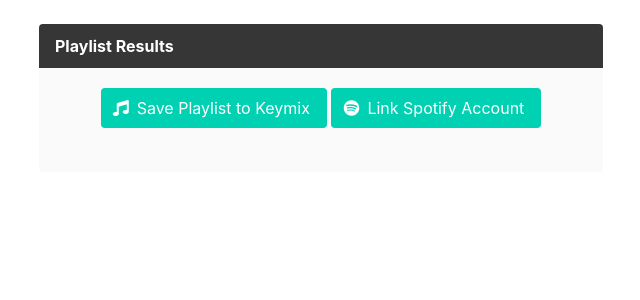
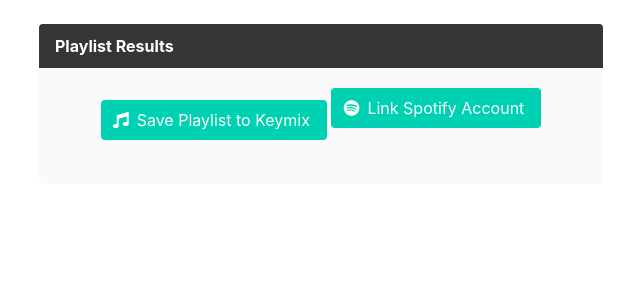
Before and after one commit to michael-schienbein-fhr/keymix, a Flask app: template keymix/templates/results.html in a window 1280 px wide. Shown: the part 56-356 px from the top of the page, without its empty margins (319-959 px from the left). Run offline with Flask 2, Linux system fonts and the light colour scheme; the template is opened without the code that fills it, so the values that code supplies are empty.

Commit message:
minor changes

```diff
--- a/keymix/templates/results.html
+++ b/keymix/templates/results.html
@@ -10,14 +10,14 @@
 					</div>
 					<div class="message-body">
 						<div class="mb-5">
-						<a class="button is-primary" href="/save" method="POST">
+							<a class="button is-primary mt-3" href="/save" method="POST">
 								<span class="icon">
 									<i class="fas fa-music"></i>
 								</span>
 								<span>Save Playlist to Keymix</span>
 							</a>
 							{% if session['user_id'] %}
-						<a class="button is-primary" href="/save/spotify" method="GET">
+							<a class="button is-primary mt-3" href="/save/spotify" method="GET">
 								<span class="icon">
 									<i class="fab fa-spotify"></i>
 								</span>
@@ -34,7 +34,8 @@
 								<span>Link Spotify Account</span>
 							</a>
 							{% endif %}
-						</div> {% for track in track_id_list %}
+						</div>
+						{% for track in track_id_list %}
 						<div class="container">
 							<iframe
 								src="https://open.spotify.com/embed/track/{{track}}"
```
Lines whose indentation alone changed are shown as unchanged.
